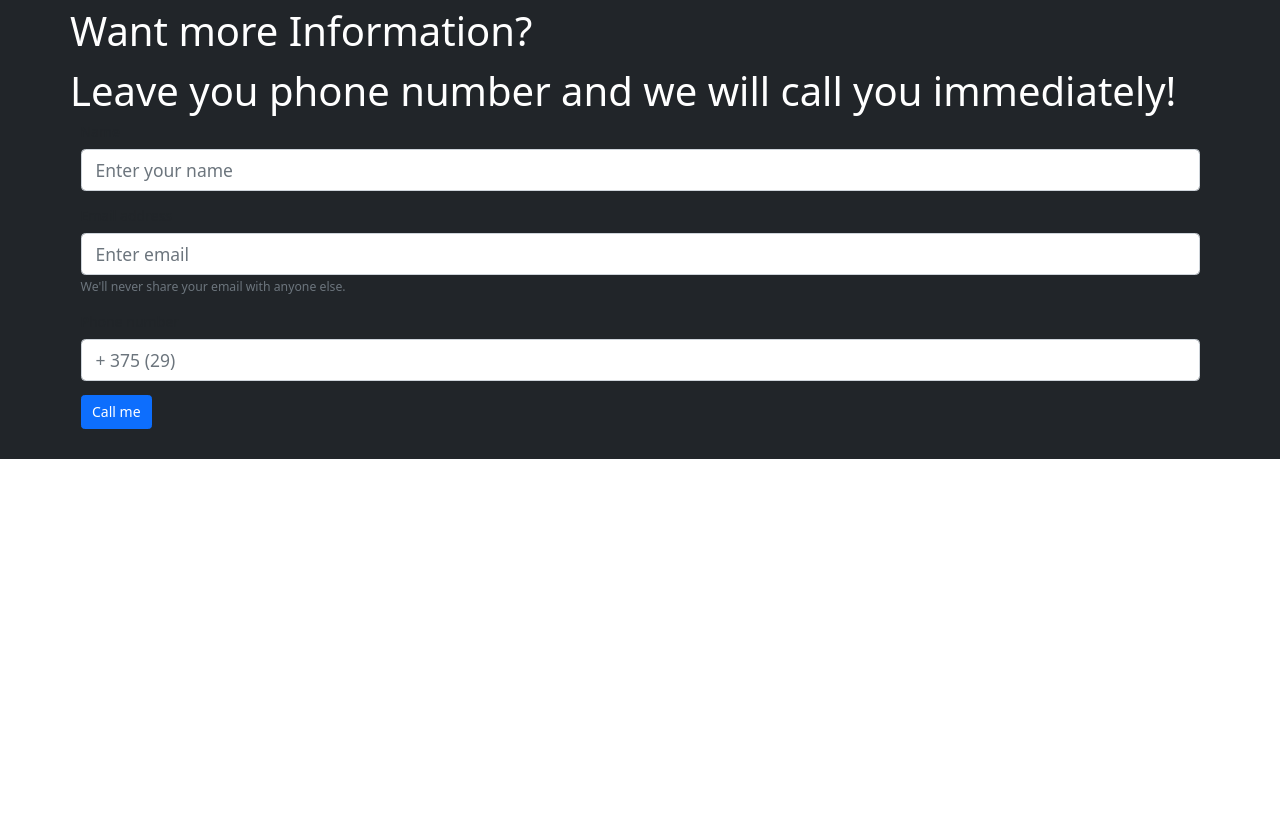
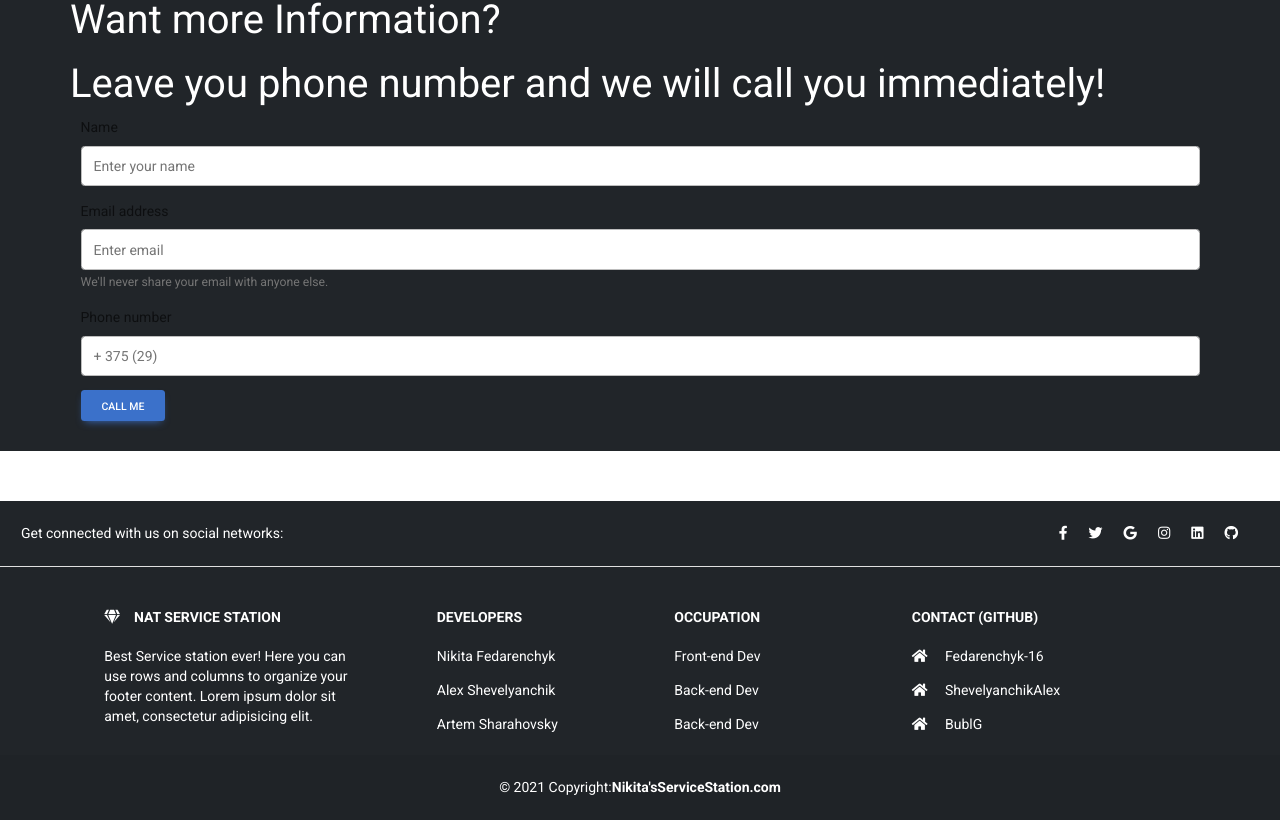
Before and after one commit to ShevelyanchikAlex/service-station, a React (Create React App) app in the folder client/: page / in a window 1280 px wide. Shown: the part 1597-2417 px from the top of the page. Before the commit the page ends 2056 px from the top, so only its background shows below. Built offline with nearby package versions, Linux system fonts and the light colour scheme.

Commit message:
feat: add footer

```diff
--- a/client/package.json
+++ b/client/package.json
@@ -8,6 +8,7 @@
     "@testing-library/user-event": "^13.5.0",
     "axios": "^0.26.1",
     "bootstrap": "^5.1.3",
+    "mdb-react-ui-kit": "^3.0.0",
     "react": "^17.0.2",
     "react-bootstrap": "^2.2.2",
     "react-dom": "^17.0.2",
--- a/client/public/index.html
+++ b/client/public/index.html
@@ -10,6 +10,8 @@
       name="description"
       content="Web site created using create-react-app"
     />
+    <link href="https://use.fontawesome.com/releases/v5.15.1/css/all.css" rel="stylesheet" />
+    <link href="https://fonts.googleapis.com/css?family=Roboto:300,400,500,700&display=swap" rel="stylesheet" />
     <link
   rel="stylesheet"
   href="https://cdn.jsdelivr.net/npm/bootstrap@5.1.3/dist/css/bootstrap.min.css"
--- a/client/src/App.js
+++ b/client/src/App.js
@@ -2,6 +2,7 @@ import React, { useState, useEffect } from 'react';
 import NavbarComp from './components/NavbarComp'
 import axios from 'axios'
 import server from './API/server'
+import 'mdb-react-ui-kit/dist/css/mdb.min.css'
 
 
 export default () => {
--- /dev/null
+++ b/client/src/components/FooterComp.js
@@ -0,0 +1,111 @@
+import React from 'react';
+import { MDBFooter } from 'mdb-react-ui-kit';
+
+const FooterComp = () => {
+    return (
+        <MDBFooter style={{ backgroundColor: '#212529', color: '#fff' }}>
+            <section className='d-flex justify-content-center justify-content-lg-between p-4 border-bottom'>
+                <div className='me-5 d-none d-lg-block'>
+                    <span>Get connected with us on social networks:</span>
+                </div>
+
+                <div>
+                    <a href='' className='me-4 text-reset'>
+                        <i style={{ color: 'white' }} className='fab fa-facebook-f'></i>
+                    </a>
+                    <a href='' className='me-4 text-reset'>
+                        <i className='fab fa-twitter'></i>
+                    </a>
+                    <a href='' className='me-4 text-reset'>
+                        <i className='fab fa-google'></i>
+                    </a>
+                    <a href='' className='me-4 text-reset'>
+                        <i className='fab fa-instagram'></i>
+                    </a>
+                    <a href='' className='me-4 text-reset'>
+                        <i className='fab fa-linkedin'></i>
+                    </a>
+                    <a href='' className='me-4 text-reset'>
+                        <i className='fab fa-github'></i>
+                    </a>
+                </div>
+            </section>
+
+            <section className=''>
+                <div className='container text-center text-md-start mt-5'>
+                    <div className='row mt-3'>
+                        <div className='col-md-3 col-lg-4 col-xl-3 mx-auto mb-4'>
+                            <h6 className='text-uppercase fw-bold mb-4'>
+                                <i className='fas fa-gem me-3'></i>NAT Service Station
+                            </h6>
+                            <p>
+                                Best Service station ever! Here you can use rows and columns to organize your footer content. Lorem ipsum dolor sit amet,
+                                consectetur adipisicing elit.
+                            </p>
+                        </div>
+
+                        <div className='col-md-2 col-lg-2 col-xl-2 mx-auto mb-4'>
+                            <h6 className='text-uppercase fw-bold mb-4'>Developers</h6>
+                            <p>
+                                <a href='#!' className='text-reset'>
+                                    Nikita Fedarenchyk
+                                </a>
+                            </p>
+                            <p>
+                                <a href='#!' className='text-reset'>
+                                    Alex Shevelyanchik
+                                </a>
+                            </p>
+                            <p>
+                                <a href='#!' className='text-reset'>
+                                    Artem Sharahovsky
+                                </a>
+                            </p>
+                        </div>
+
+                        <div className='col-md-3 col-lg-2 col-xl-2 mx-auto mb-4'>
+                            <h6 className='text-uppercase fw-bold mb-4'>Occupation</h6>
+                            <p>
+                                <a href='#!' className='text-reset'>
+                                    Front-end Dev
+                                </a>
+                            </p>
+                            <p>
+                                <a href='#!' className='text-reset'>
+                                    Back-end Dev
+                                </a>
+                            </p>
+                            <p>
+                                <a href='#!' className='text-reset'>
+                                    Back-end Dev
+                                </a>
+                            </p>
+                        </div>
+
+                        <div className='col-md-4 col-lg-3 col-xl-3 mx-auto mb-md-0 mb-4'>
+                            <h6 className='text-uppercase fw-bold mb-4'>Contact (Github)</h6>
+                            <p>
+                                <i className='fas fa-home me-3'></i> Fedarenchyk-16
+                            </p>
+                            <p>
+                                <i className='fas fa-home me-3'></i> ShevelyanchikAlex
+                            </p>
+                            <p>
+                                <i className='fas fa-home me-3'></i> BublG
+                            </p>
+                        </div>
+                    </div>
+                </div>
+            </section>
+
+            <div className='text-center p-4' style={{ backgroundColor: 'rgba(0, 0, 0, 0.05)' }}>
+                © 2021 Copyright:
+                <a className='text-reset fw-bold' href='https://mdbootstrap.com/'>
+                    Nikita'sServiceStation.com
+                </a>
+            </div>
+        </MDBFooter>
+    );
+}
+
+export default FooterComp;
--- a/client/src/components/NavbarComp.js
+++ b/client/src/components/NavbarComp.js
@@ -4,6 +4,7 @@ import { Routes, Route, Link } from 'react-router-dom';
 
 import Home from './pages/Home';
 import SignIn from './pages/SignIn';
+import FooterComp from './FooterComp';
 
 class NavbarComp extends Component {
     render() {
@@ -38,6 +39,9 @@ class NavbarComp extends Component {
                     <Route path='/sign_in' element={<SignIn></SignIn>} />
                     <Route path='*' element={<div>Not found</div>} />
                 </Routes>
+                <div>
+                    <FooterComp></FooterComp>
+                </div>
             </div>
         );
     }
--- a/client/src/components/pages/Home.js
+++ b/client/src/components/pages/Home.js
@@ -61,7 +61,7 @@ const Home = () => {
     });
 
     return (
-        <div>
+        <div style={{ marginBottom: "50px" }}>
             <CarouselComp></CarouselComp>
             <Row style={{
                 textAlign: 'center',
@@ -108,7 +108,7 @@ const Home = () => {
                     </Form>
                 </Container>
             </div>
-        </div >
+        </div>
     )
 }
 
--- a/client/src/components/pages/SignIn.js
+++ b/client/src/components/pages/SignIn.js
@@ -10,7 +10,7 @@ const SignIn = () => {
         <div style={{ backgroundImage: `url(${background})`, backgroundSize: "cover", height: "900px", position: "relative" }}>
             <Container>
                 <Row>
-                    <Col>1 of 2</Col>
+                    <Col></Col>
                     <Col sm={7} lg={5} style={{ backgroundColor: "rgba(255, 255, 255, 0.8)", padding: "40px 30px", borderRadius: "30px", marginTop: "12em" }}>
                         <Form >
                             <Form.Group className="mb-3" controlId="formBasicEmail">
@@ -32,33 +32,9 @@ const SignIn = () => {
                                 Submit
                             </Button>
                         </Form></Col>
-                    <Col>3 of 2</Col>
+                    <Col></Col>
                 </Row>
-                {/*<div style={{ backgroundImage: `url(${background})`, backgroundSize: "cover", height: "900px", position: "relative" }}>
-            <Container style={{ width: '30%', position: "absolute", top: "30%", left: "32%", backgroundColor: "rgba(255, 255, 255, 0.8)", padding: "40px 30px", borderRadius: "30px" }} >
-                <Form >
-                    <Form.Group className="mb-3" controlId="formBasicEmail">
-                        <Form.Label>Email address</Form.Label>
-                        <Form.Control type="email" placeholder="Enter email" />
-                        <Form.Text className="text-muted">
-                            We'll never share your email with anyone else.
-                        </Form.Text>
-                    </Form.Group>
-
-                    <Form.Group className="mb-3" controlId="formBasicPassword">
-                        <Form.Label>Password</Form.Label>
-                        <Form.Control type="password" placeholder="Password" />
-                    </Form.Group>
-                    <Form.Group className="mb-3" controlId="formBasicCheckbox">
-                        <Form.Check type="checkbox" label="Check me out" />
-                    </Form.Group>
-                    <Button variant="primary" type="submit">
-                        Submit
-                    </Button>
-                </Form>
             </Container>
-    </div >*/}
-            </Container >
         </div>
     )
 }
```
Also changed, not shown: 1 other file (tests, documents, lock files or other folders).
